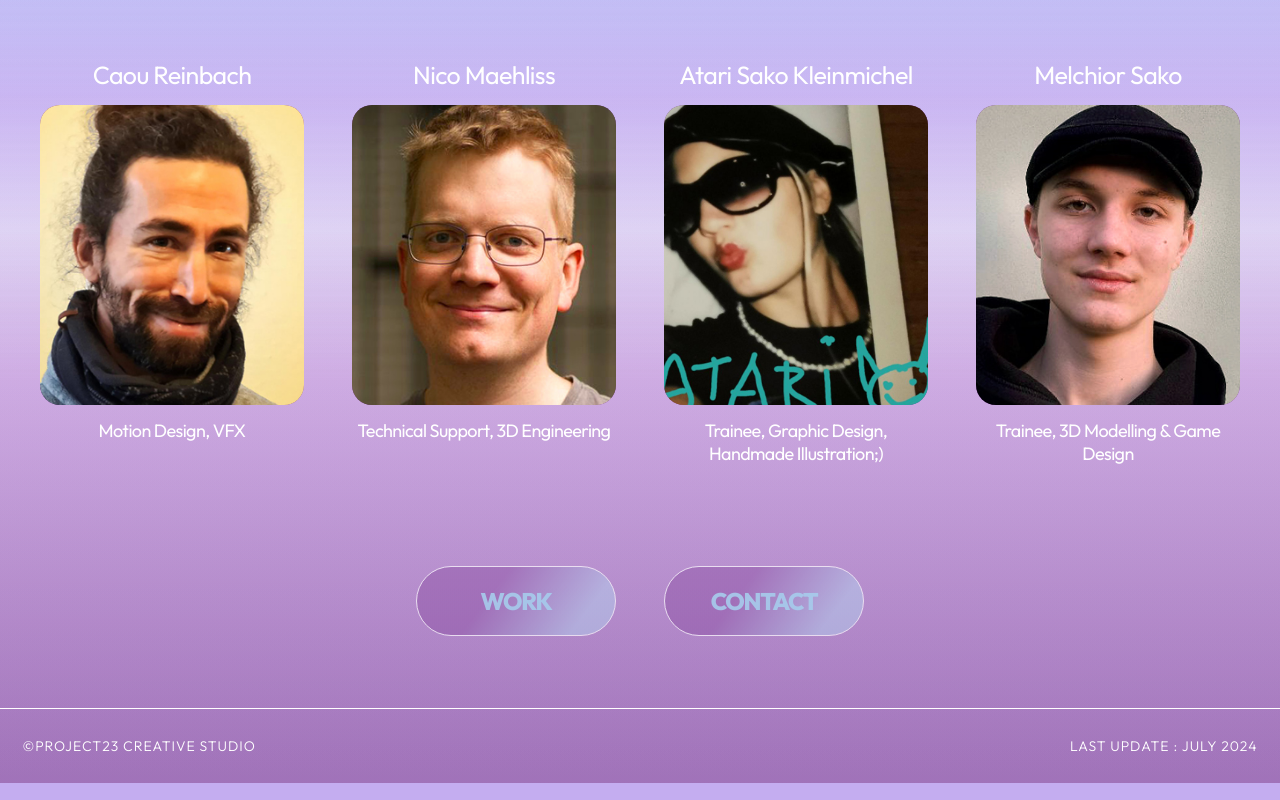
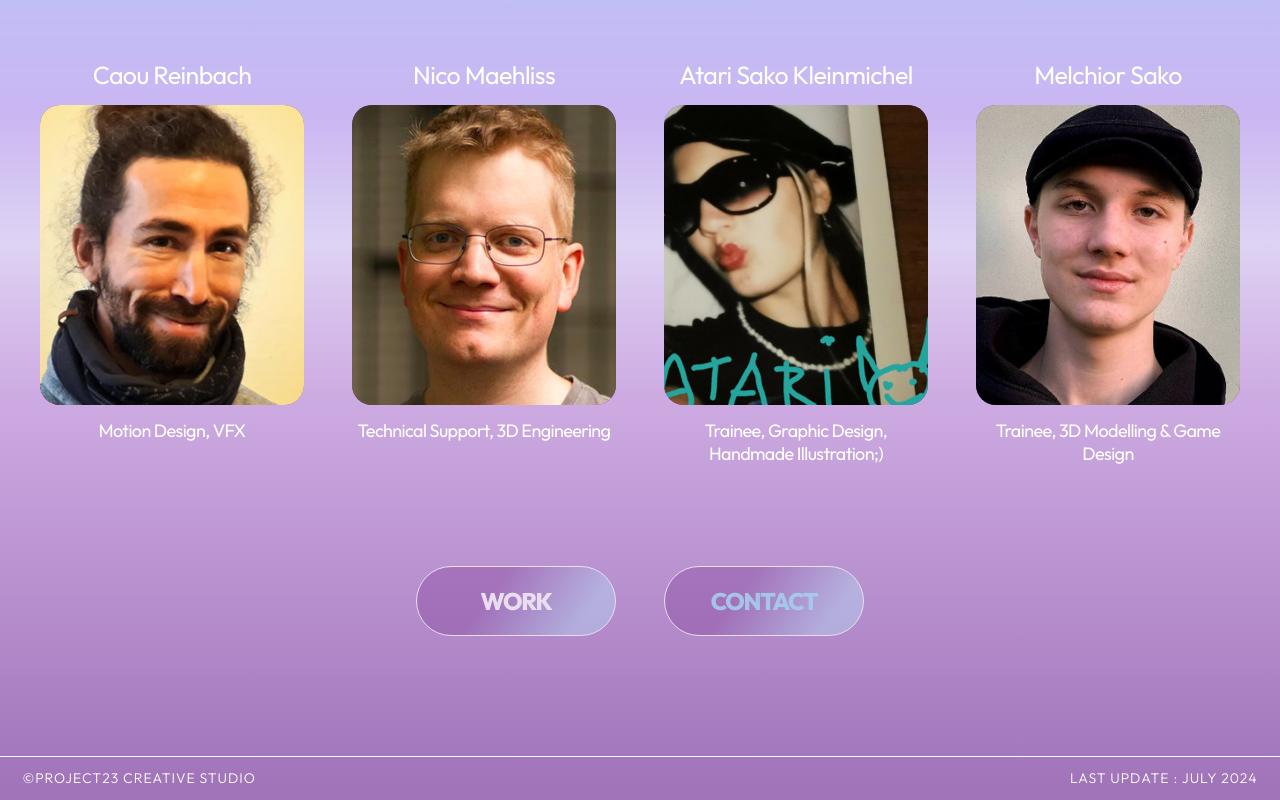
Before and after one commit to Palnetguy/project-23-creative-studio, a React (Create React App) app: page / in a window 1280 px wide. Shown: the part 1830-2630 px from the top of the page. Built offline with nearby package versions, Linux system fonts and the light colour scheme.

Commit message:
fixed footer

```diff
--- a/src/styles/footer.css
+++ b/src/styles/footer.css
@@ -9,7 +9,7 @@ footer {
   display: flex;
   justify-content: space-between;
   border-top: 1px solid white;
-  padding: 2em 1.6em;
+  padding: .9em 1.6em;
   margin-top: 1.5em;
   /* cursor: pointer; */
 }
--- a/src/styles/homepage.css
+++ b/src/styles/homepage.css
@@ -222,7 +222,7 @@
   /* margin: 150px 0; */
   /* margin: em 0; */
   margin-top: 1.3em;
-  margin-bottom: 3em;
+  margin-bottom: 6em;
 }
 .homepage .more_content .btns .btn {
   margin: 1em;
@@ -241,7 +241,7 @@
   align-items: center;
   display: flex;
   flex-shrink: 0;
-  color: rgba(161, 231, 249, 0.9);
+  color: white;
   font-family: Outfit;
   font-size: 24px;
   font-style: normal;
@@ -250,7 +250,11 @@
   letter-spacing: -1.28px;
   cursor: pointer;
 }
-.homepage .more_content .btns .btn:nth-child(2) {
+/* .homepage .more_content .btns .btn:nth-child(1) {
+
+  color: white;
+} */
+.homepage .more_content .btns a:nth-child(2) .btn {
   color: rgba(161, 231, 249, 0.9);
 }
 
```
